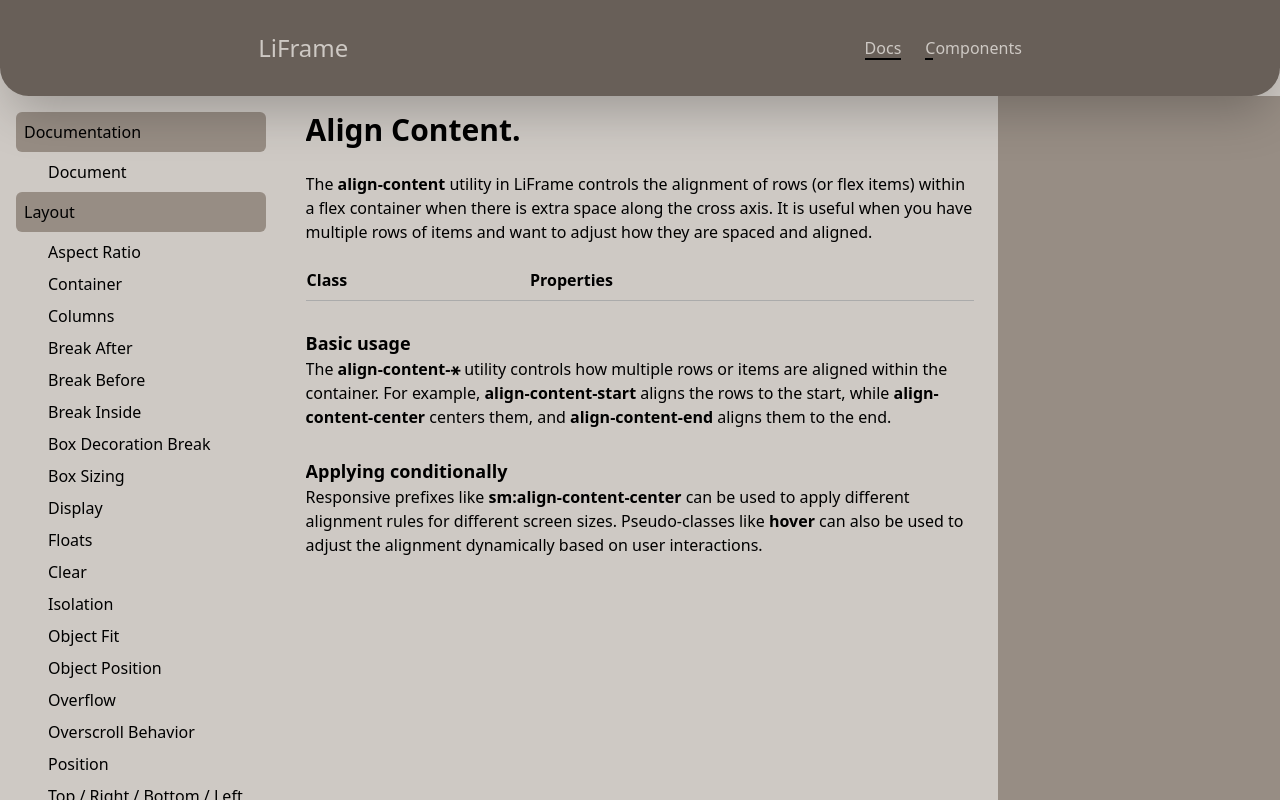
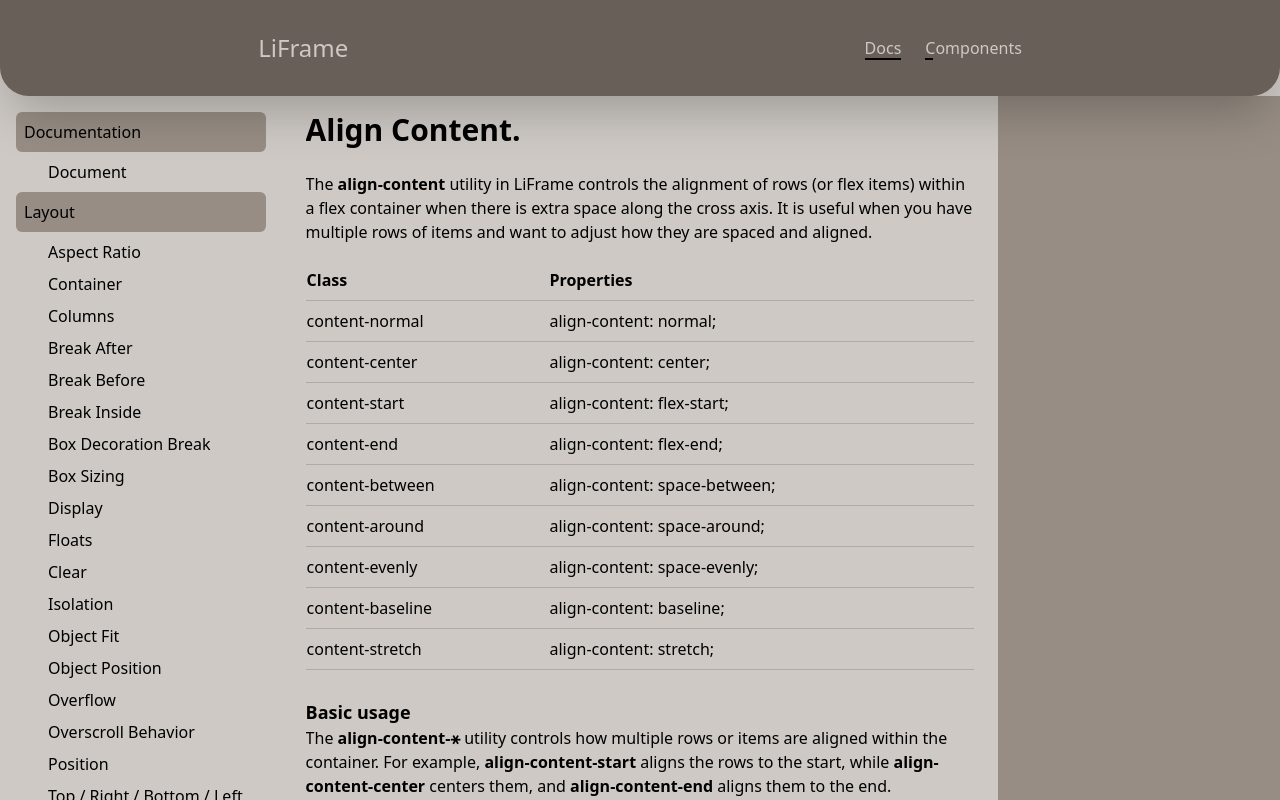
Before and after one commit to biswajitbesra/LiFrame, a React (Vite) app: page /docs/align-content in a window 1280 px wide. Built offline with nearby package versions, Linux system fonts and the light colour scheme.

Commit message:
page added

```diff
--- a/src/components/Pages/Flex&Grid/AlignContent.jsx
+++ b/src/components/Pages/Flex&Grid/AlignContent.jsx
@@ -15,7 +15,42 @@
                         </tr>
                     </thead>
                     <tbody>
-                        {/* Leave the table content blank as per your request */}
+                        <tr>
+                            <td class="border-b border-[#ababab] py-2">content-normal</td>
+                            <td class="border-b border-[#ababab] py-2">align-content: normal;</td>
+                        </tr>
+                        <tr>
+                            <td class="border-b border-[#ababab] py-2">content-center</td>
+                            <td class="border-b border-[#ababab] py-2">align-content: center;</td>
+                        </tr>
+                        <tr>
+                            <td class="border-b border-[#ababab] py-2">content-start</td>
+                            <td class="border-b border-[#ababab] py-2">align-content: flex-start;</td>
+                        </tr>
+                        <tr>
+                            <td class="border-b border-[#ababab] py-2">content-end</td>
+                            <td class="border-b border-[#ababab] py-2">align-content: flex-end;</td>
+                        </tr>
+                        <tr>
+                            <td class="border-b border-[#ababab] py-2">content-between</td>
+                            <td class="border-b border-[#ababab] py-2">align-content: space-between;</td>
+                        </tr>
+                        <tr>
+                            <td class="border-b border-[#ababab] py-2">content-around</td>
+                            <td class="border-b border-[#ababab] py-2">align-content: space-around;</td>
+                        </tr>
+                        <tr>
+                            <td class="border-b border-[#ababab] py-2">content-evenly</td>
+                            <td class="border-b border-[#ababab] py-2">align-content: space-evenly;</td>
+                        </tr>
+                        <tr>
+                            <td class="border-b border-[#ababab] py-2">content-baseline</td>
+                            <td class="border-b border-[#ababab] py-2">align-content: baseline;</td>
+                        </tr>
+                        <tr>
+                            <td class="border-b border-[#ababab] py-2">content-stretch</td>
+                            <td class="border-b border-[#ababab] py-2">align-content: stretch;</td>
+                        </tr>
                     </tbody>
                 </table>
             </section>
```
